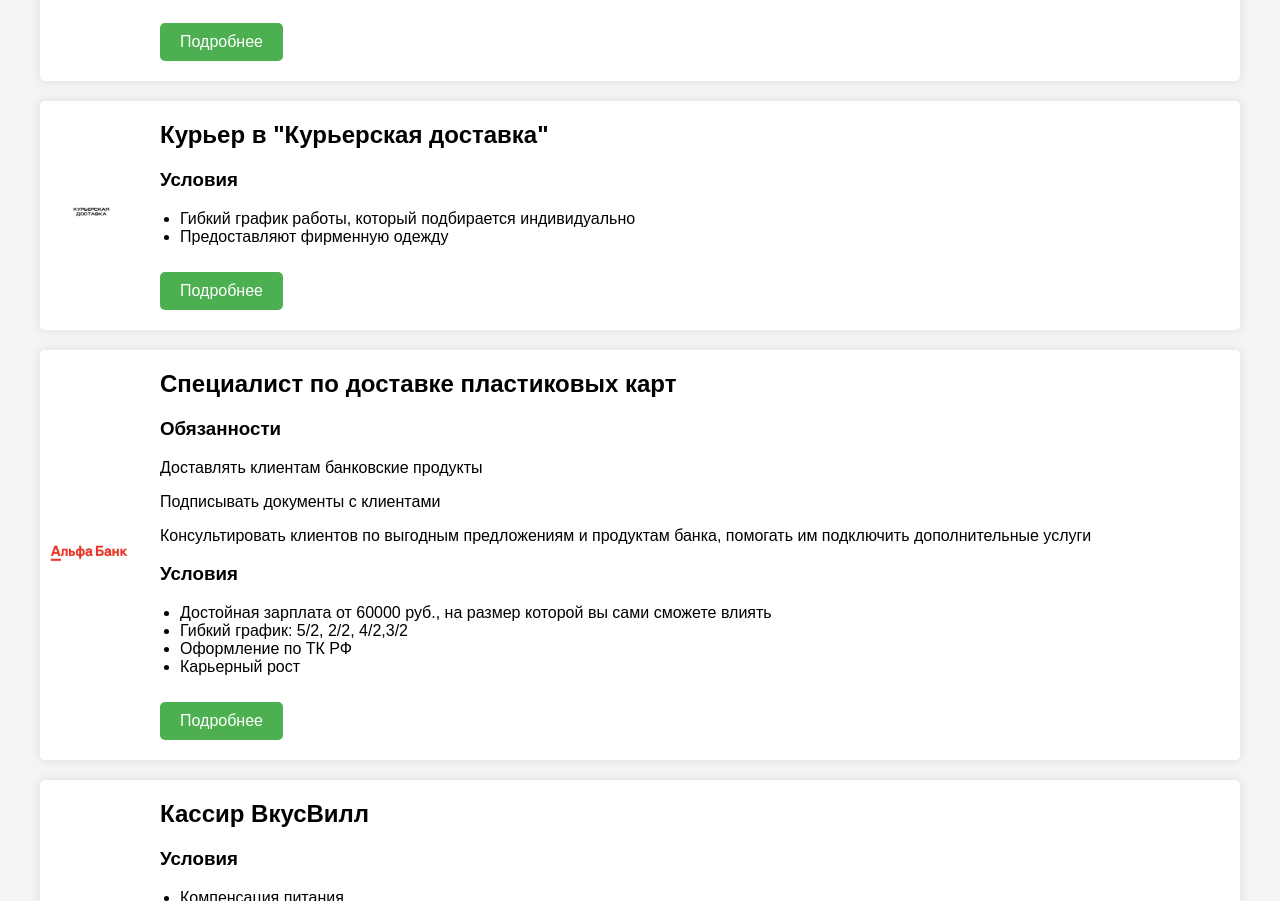
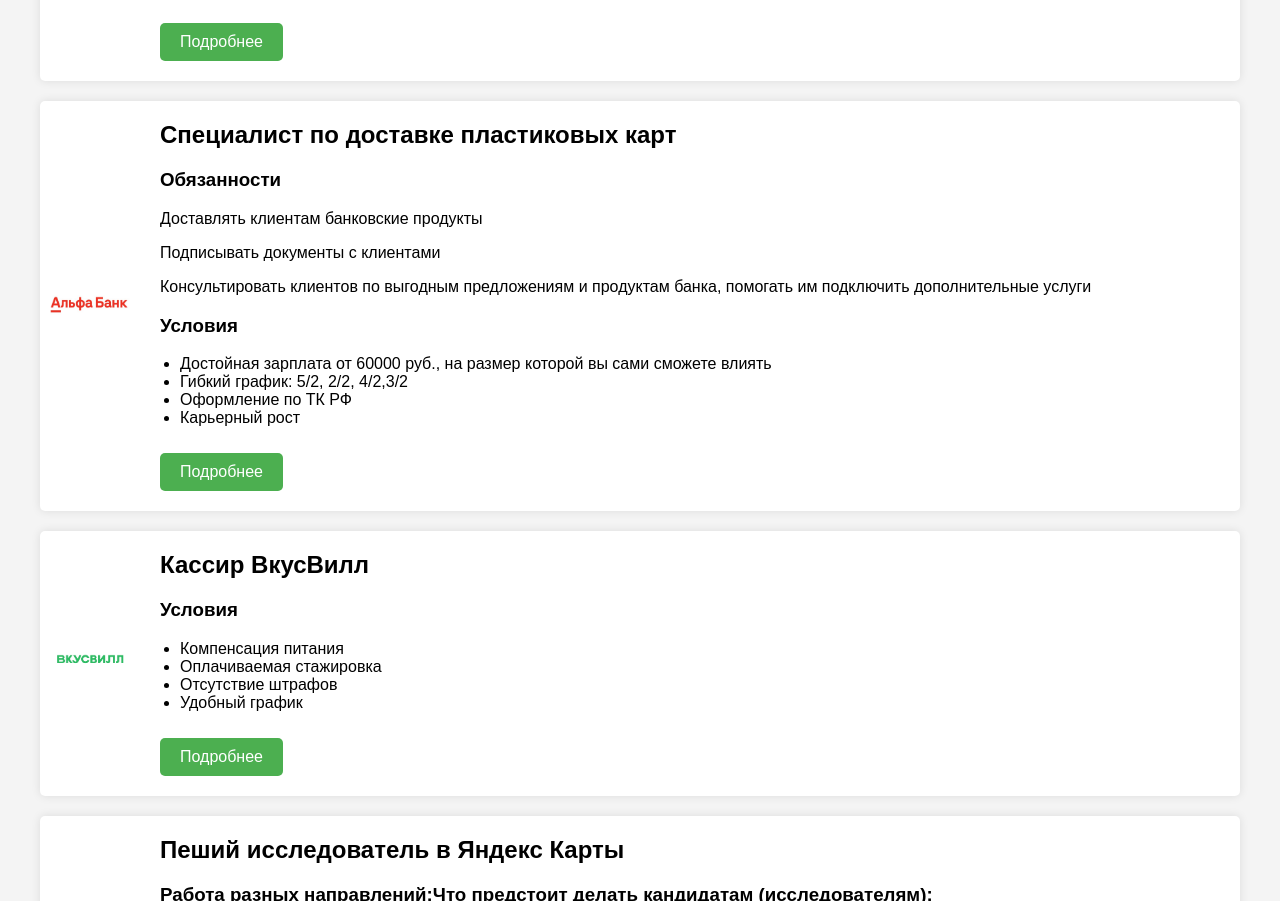
Before and after one commit to viktorovi4/vacancies, a plain HTML site: page index.html in a window 1280 px wide. Shown: the part 1073-1974 px from the top of the page. Drawn offline with Linux system fonts and the light colour scheme.

Commit message:
Update index.html

```diff
--- a/index.html
+++ b/index.html
@@ -73,20 +73,7 @@
                 </div>
             </div>
 
-            <div class="job">
-                <img src="images/курьерская доставка.png" alt="Логотип компании" class="job-logo">
-                <div class="job-info">
-                    <h2>Курьер в "Курьерская доставка"</h2>
-                    <div class="job-details">
-                        <h3>Условия</h3>
-                        <ul>
-                            <li>Гибкий график работы, который подбирается индивидуально</li>
-                            <li>Предоставляют фирменную одежду</li>
-                        </ul>
-                        <a href="https://trk.ppdu.ru/click/OsNPzA2V?erid=2SDnjcA7KTw" class="apply-button" target="_blank">Подробнее</a>
-                    </div>
-                </div>
-            </div>
+
 
             <div class="job">
                 <img src="images/Альфа.png" alt="Логотип компании" class="job-logo">
```
